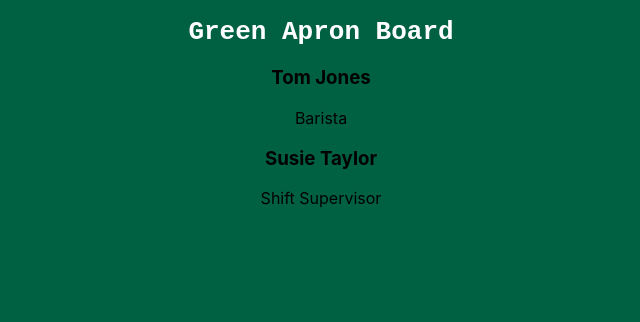
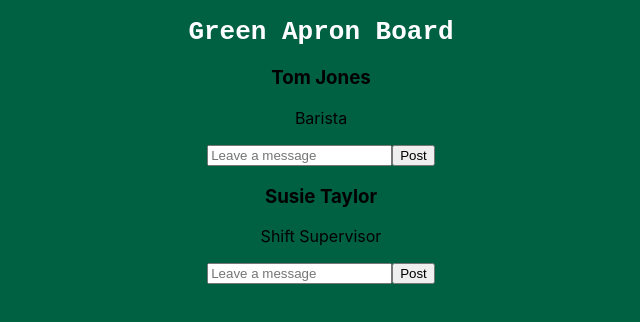
Before and after one commit to brepp22/greenapron, a React (Create React App) app in the folder greenapron/: page / in a window 1280 px wide. Shown: the top 322 px of the page, without its empty margins (319-959 px from the left). Built offline with nearby package versions, Linux system fonts and the light colour scheme.

Commit message:
post input , message added

```diff
--- a/greenapron/src/components/ApronCard.jsx
+++ b/greenapron/src/components/ApronCard.jsx
@@ -1,7 +1,32 @@
-import React from 'react';
+import React, { useState } from 'react';
 import './ApronCard.css';
 
 const ApronCard = ({ people }) => {
+  const [messages, setMessages] = useState({});
+  const [inputs, setInputs] = useState({});
+
+  const handlePost = (index) => {
+    const text = inputs[index] || '';
+    if (!text.trim()) return;
+
+    setMessages((prev) => ({
+      ...prev,
+      [index]: [...(prev[index] || []), text],
+    }));
+
+    setInputs((prev) => ({
+      ...prev,
+      [index]: '',
+    }));
+  };
+
+  const handleInputChange = (index, value) => {
+    setInputs((prev) => ({
+      ...prev,
+      [index]: value,
+    }));
+  };
+
   return (
     <div className="board">
       {people.map((person, index) => (
@@ -9,6 +34,20 @@ const ApronCard = ({ people }) => {
           {person.image && <img src={person.image} alt={person.name} />}
           <h3>{person.name}</h3>
           <p>{person.role}</p>
+
+          <div className="messages">
+            {(messages[index] || []).map((msg, i) => (
+              <p key={i} className="message">{msg}</p>
+            ))}
+          </div>
+
+          <input
+            type="text"
+            placeholder="Leave a message"
+            value={inputs[index] || ''}
+            onChange={(e) => handleInputChange(index, e.target.value)}
+          />
+          <button onClick={() => handlePost(index)}>Post</button>
         </div>
       ))}
     </div>
```
